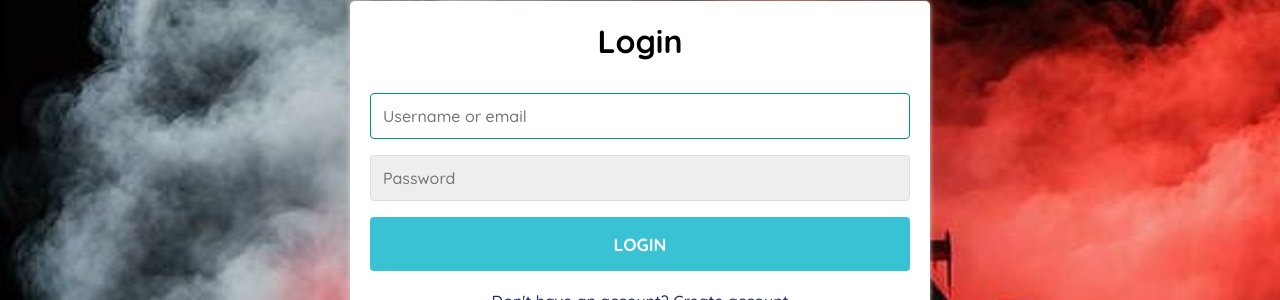
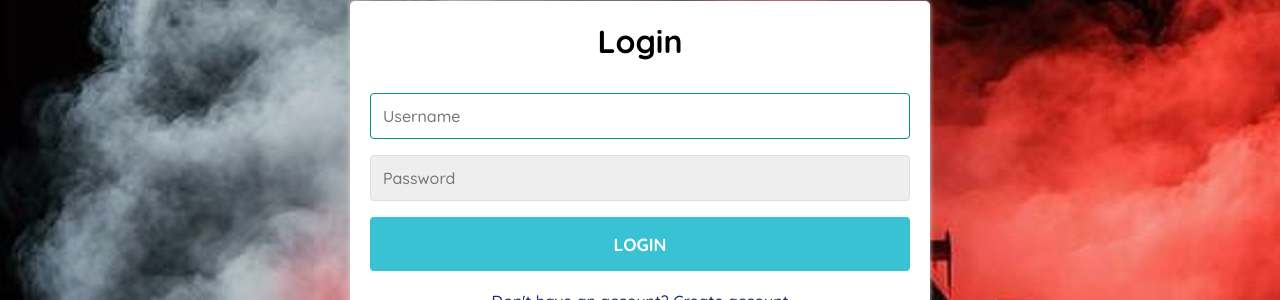
Before and after one commit to SaiGowtham26/ev-finder-scalable-new, a Flask app: page /login in a window 1280 px wide. Shown: the part 164-464 px from the top of the page. Run offline with Flask 3, Linux system fonts and the light colour scheme.

Commit message:
Update login.html

```diff
--- a/templates/login.html
+++ b/templates/login.html
@@ -31,7 +31,7 @@
             <h1 class="form__title">Login</h1>
             <div class="form__message form__message--error"></div>
             <div class="form__input-group">
-                <input type="text" name ="username" id="username" class="form__input" autofocus placeholder="Username or email">
+                <input type="text" name ="username" id="username" class="form__input" autofocus placeholder="Username ">
                 <div class="form__input-error-message"></div>
             </div>
             <div class="form__input-group">
```
